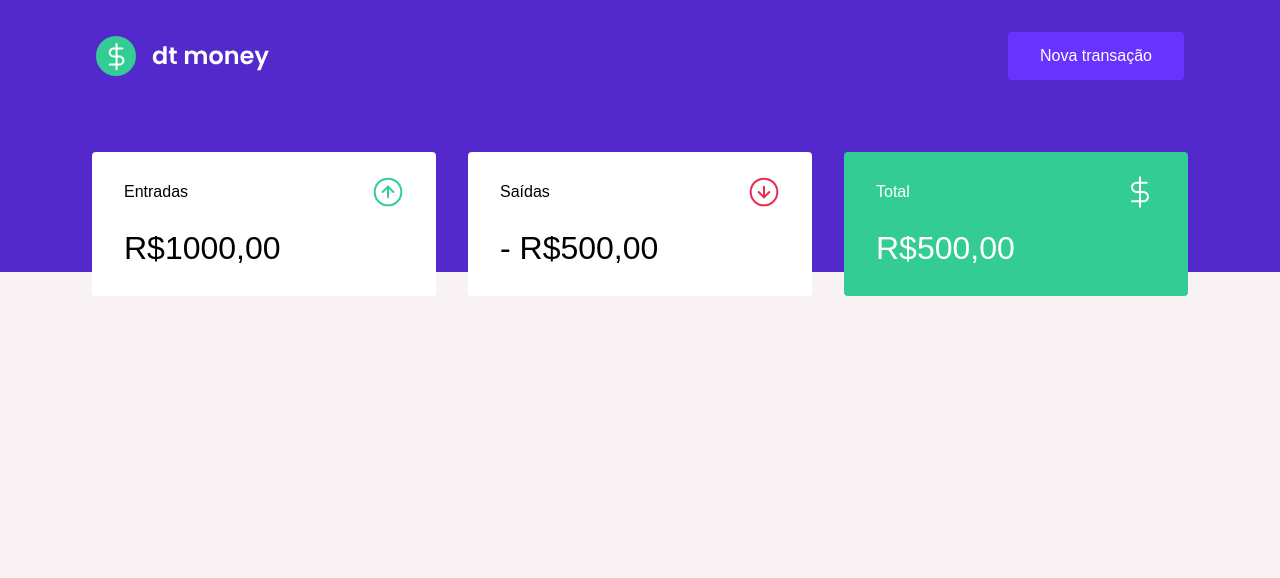
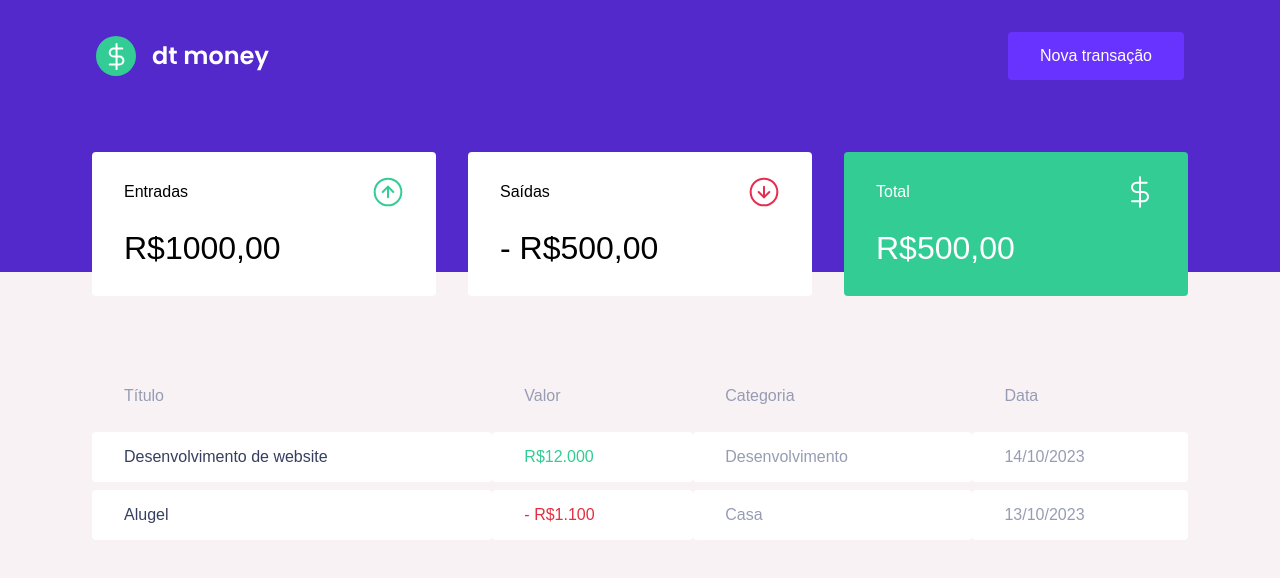
Before and after one commit to pereirathiago/dtmoney-ignite, a React (Create React App) app: page / in a window 1280 px wide. Shown: the top 578 px of the page. Built offline with nearby package versions, Linux system fonts and the light colour scheme; the HTML template or start-up script is replaced by a standard one.

Commit message:
aula 2-3: componente transactions table

```diff
--- a/src/components/Dashboard/index.tsx
+++ b/src/components/Dashboard/index.tsx
@@ -1,10 +1,12 @@
 import { Summary } from "../Summary"
+import { TransactionTable } from "../TrasactionsTable"
 import { Container } from "./styles"
 
 export function Dashboard() {
   return (
     <Container>
       <Summary />
+      <TransactionTable />
     </Container>
   )
 }
--- /dev/null
+++ b/src/components/TrasactionsTable/index.tsx
@@ -0,0 +1,33 @@
+import { Container } from "./styles";
+
+export function TransactionTable() {
+  return (
+    <Container>
+      <table>
+        <thead>
+          <tr>
+            <th>Título</th>
+            <th>Valor</th>
+            <th>Categoria</th>
+            <th>Data</th>
+          </tr>
+        </thead>
+
+        <tbody>
+          <tr>
+            <td>Desenvolvimento de website</td>
+            <td className="deposit">R$12.000</td>
+            <td>Desenvolvimento</td>
+            <td>14/10/2023</td>
+          </tr>
+          <tr>
+            <td>Alugel</td>
+            <td className="withdraw">- R$1.100</td>
+            <td>Casa</td>
+            <td>13/10/2023</td>
+          </tr>
+        </tbody>
+      </table>
+    </Container>
+  )
+}
--- /dev/null
+++ b/src/components/TrasactionsTable/styles.ts
@@ -0,0 +1,38 @@
+import styled from "styled-components";
+
+export const Container = styled.div`
+  margin-top: 4rem;
+
+  table {
+    width: 100%;
+    border-spacing: 0 0.5rem; // Espaçamento entre as linhas da tabela
+
+    th {
+      color: var(--text-body);
+      font-weight: 400;
+      padding: 1rem 2rem;
+      text-align: left; // Alinhamento do texto
+      line-height: 1.5rem; // Espaçamento entre as linhas do texto
+    }
+
+    td {
+      padding: 1rem 2rem;
+      border: 0;
+      background-color: var(--shape);
+      color: var(--text-body);
+      border-radius: 0.25rem;
+
+      &:first-child {
+        color: var(--text-title);
+      }
+
+      &.deposit {
+        color: var(--green);
+      }
+
+      &.withdraw {
+        color: var(--red);
+      }
+    }
+  }
+`
```
